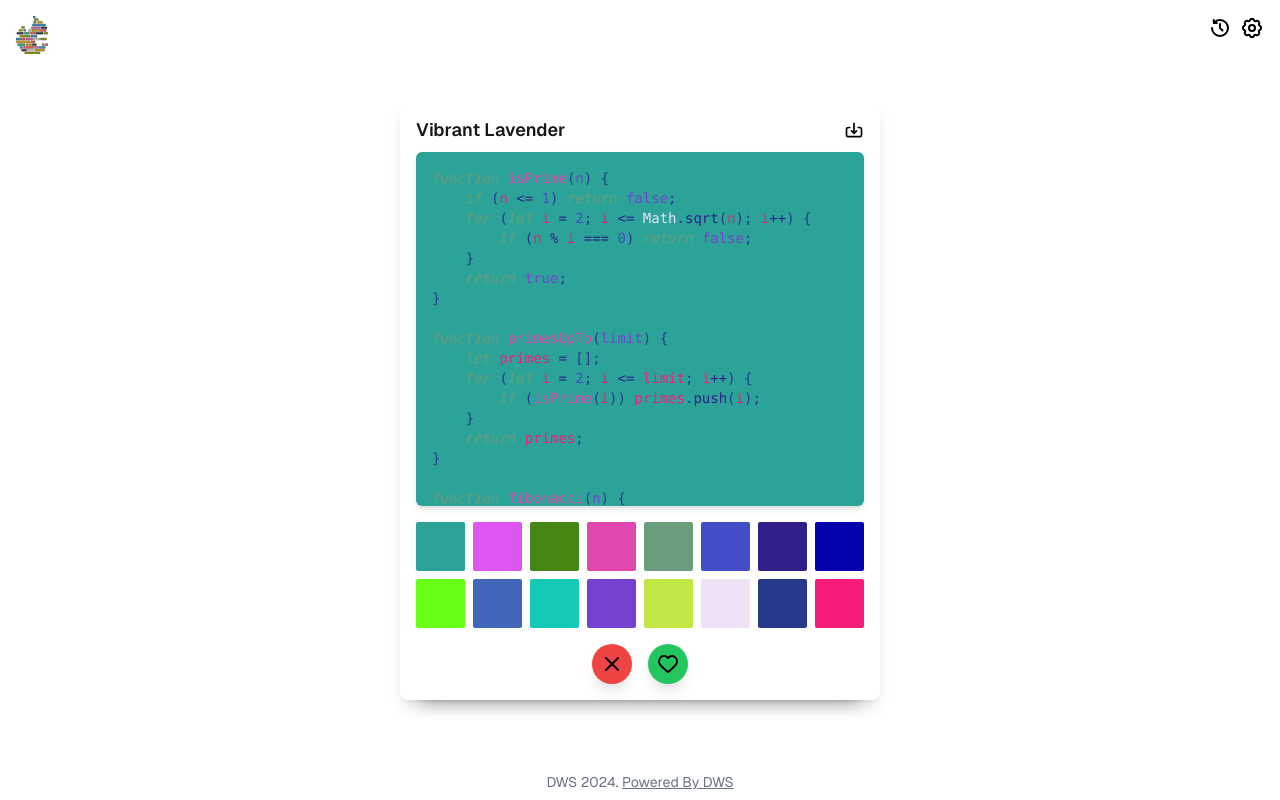
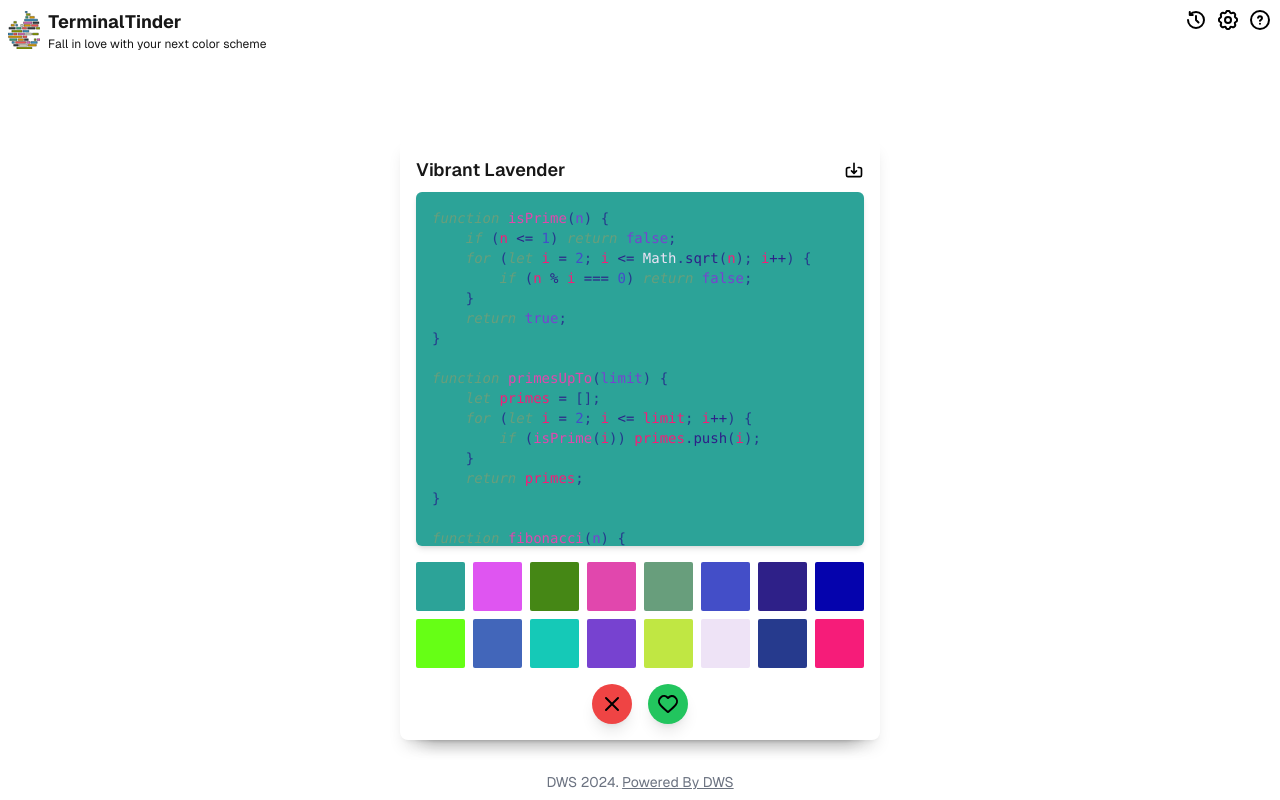
Before and after one commit to tanishq-dubey/TerminalTinder, a Next.js app: page / in a window 1280 px wide. Built offline with nearby package versions, Linux system fonts and the light colour scheme.

Commit message:
Add Help dialog

```diff
--- /dev/null
+++ b/app/components/HelpDialog.tsx
@@ -0,0 +1,52 @@
+import React from 'react';
+import Image from 'next/image';
+
+interface HelpDialogProps {
+  isOpen: boolean;
+  onClose: () => void;
+  isDarkMode: boolean;
+}
+
+const HelpDialog: React.FC<HelpDialogProps> = ({ isOpen, onClose, isDarkMode }) => {
+  if (!isOpen) return null;
+
+  return (
+    <div className="fixed inset-0 bg-black bg-opacity-50 flex items-center justify-center z-50">
+      <div className="bg-white dark:bg-gray-800 p-6 rounded-lg shadow-xl w-[90vw] max-w-2xl max-h-[90vh] overflow-y-auto">
+        <div className="flex justify-between items-center mb-4">
+          <h2 className="text-2xl font-bold">How to Use TerminalTinder</h2>
+          <button onClick={onClose} className="text-gray-500 hover:text-gray-700 dark:text-gray-400 dark:hover:text-gray-200">
+            <Image src={isDarkMode ? "/close-icon-dark.svg" : "/close-icon-light.svg"} alt="Close" width={24} height={24} />
+          </button>
+        </div>
+        <div className="space-y-4">
+          <p>Welcome to TerminalTinder, the dating app that actually designed to be used over and over again.</p>
+
+          <h3 className="text-xl font-semibold">How it works:</h3>
+          <ol className="list-decimal list-inside space-y-2">
+            <li>You'll be presented with color schemes one at a time.</li>
+            <li>Swipe right or click the heart icon to like a scheme.</li>
+            <li>Swipe left or click the cross icon to dislike a scheme.</li>
+            <li>The app learns from your preferences and generates new schemes based on what you like.</li>
+          </ol>
+
+          <h3 className="text-xl font-semibold">Features:</h3>
+          <ul className="list-disc list-inside space-y-2">
+            <li>View a live preview of the color scheme applied to code.</li>
+            <li>Change the programming language of the preview in the settings.</li>
+            <li>Download color schemes in various formats (YAML, JSON, TOML, Xresources).</li>
+            <li>View your liked and disliked schemes in the history.</li>
+          </ul>
+
+          <p>The more you interact with TerminalTinder, the better it becomes at suggesting color schemes. All information is local, so refreshing the page refreshes learning.</p>
+          <p>Made with ❤️ by <a href="https://dws.rip" target="_blank" rel="noopener noreferrer" className="text-blue-500 hover:text-blue-600">DWS</a> - It's your internet, take it back.</p>
+          <hr className="my-4 border-t border-gray-200 w-full" />
+          <p>All credit for any non generated color schemes goes to their original creators. Color schemes are sourced from <a href="https://github.com/Mayccoll/Gogh" target="_blank" rel="noopener noreferrer" className="text-blue-500 hover:text-blue-600">Gogh</a>.</p>
+
+        </div>
+      </div>
+    </div>
+  );
+};
+
+export default HelpDialog;
--- a/app/page.tsx
+++ b/app/page.tsx
@@ -5,6 +5,7 @@ import Image from 'next/image';
 import ColorSchemeCard from "./components/ColorSchemeCard";
 import HistoryPopup from "./components/HistoryPopup";
 import Settings from "./components/Settings";
+import HelpDialog from "./components/HelpDialog";
 import { ColorScheme, knownSchemes, generateRandomScheme, generateSchemeFromGeneticAlgorithm } from './utils/colorSchemes';
 import { AnimatePresence } from 'framer-motion';
 
@@ -15,6 +16,7 @@ export default function Home() {
   const [dislikedSchemes, setDislikedSchemes] = useState<ColorScheme[]>([]);
   const [isHistoryOpen, setIsHistoryOpen] = useState(false);
   const [isSettingsOpen, setIsSettingsOpen] = useState(false);
+  const [isHelpOpen, setIsHelpOpen] = useState(false);
   const [outputFormat, setOutputFormat] = useState('yaml');
   const [codeSample, setCodeSample] = useState('javascript');
   const [saveSettings, setSaveSettings] = useState(false);
@@ -107,6 +109,10 @@ export default function Home() {
     setIsSettingsOpen(!isSettingsOpen);
   };
 
+  const toggleHelp = () => {
+    setIsHelpOpen(!isHelpOpen);
+  };
+
   const getAllSchemes = () => {
     const allSchemes = [...likedSchemes, ...dislikedSchemes];
     const uniqueSchemes = allSchemes.filter((scheme, index, self) =>
@@ -117,18 +123,27 @@ export default function Home() {
 
   return (
     <div className="min-h-screen w-screen overflow-hidden font-[family-name:var(--font-geist-sans)] dark:bg-gray-900 dark:text-white transition-colors duration-300">
-      <header className="absolute top-4 left-4 z-20">
-        <Image src="/app-icon.svg" alt="App Icon" width={32} height={32} />
-      </header>
-      <div className="absolute top-4 right-4 z-20 flex space-x-2">
+      <header className="absolute top-2 left-2 right-2 flex justify-between items-start z-20">
+        <div className="flex items-center">
+          <Image src="/app-icon.svg" alt="App Icon" width={32} height={32} className="mr-2" />
+          <div>
+            <h1 className="text-lg font-bold">TerminalTinder</h1>
+            <p className="text-xs">Fall in love with your next color scheme</p>
+          </div>
+        </div>
+        <div className="flex space-x-2">
           <button onClick={toggleHistory}>
             <Image src={isDarkMode ? "/history-icon-dark.svg" : "/history-icon-light.svg"} alt="History" width={24} height={24} />
           </button>
           <button onClick={toggleSettings}>
             <Image src={isDarkMode ? "/settings-icon-dark.svg" : "/settings-icon-light.svg"} alt="Settings" width={24} height={24} />
           </button>
+          <button onClick={toggleHelp}>
+            <Image src={isDarkMode ? "/help-icon-dark.svg" : "/help-icon-light.svg"} alt="Help" width={24} height={24} />
+          </button>
         </div>
-      <main className="flex flex-col items-center justify-center h-screen">
+      </header>
+      <main className="flex flex-col items-center justify-center h-screen pt-16 sm:pt-20">
         <AnimatePresence>
           {schemes.slice(0, 3).map((scheme, index) => (
             <ColorSchemeCard
@@ -167,6 +182,13 @@ export default function Home() {
           setSaveSettings={setSaveSettings}
         />
       )}
+      {isHelpOpen && (
+        <HelpDialog
+          isOpen={isHelpOpen}
+          onClose={toggleHelp}
+          isDarkMode={isDarkMode}
+        />
+      )}
     </div>
   );
 }
```
Also changed, not shown: public/help-icon-dark.svg (added), public/help-icon-light.svg (added). Lines whose indentation alone changed are shown as unchanged.
